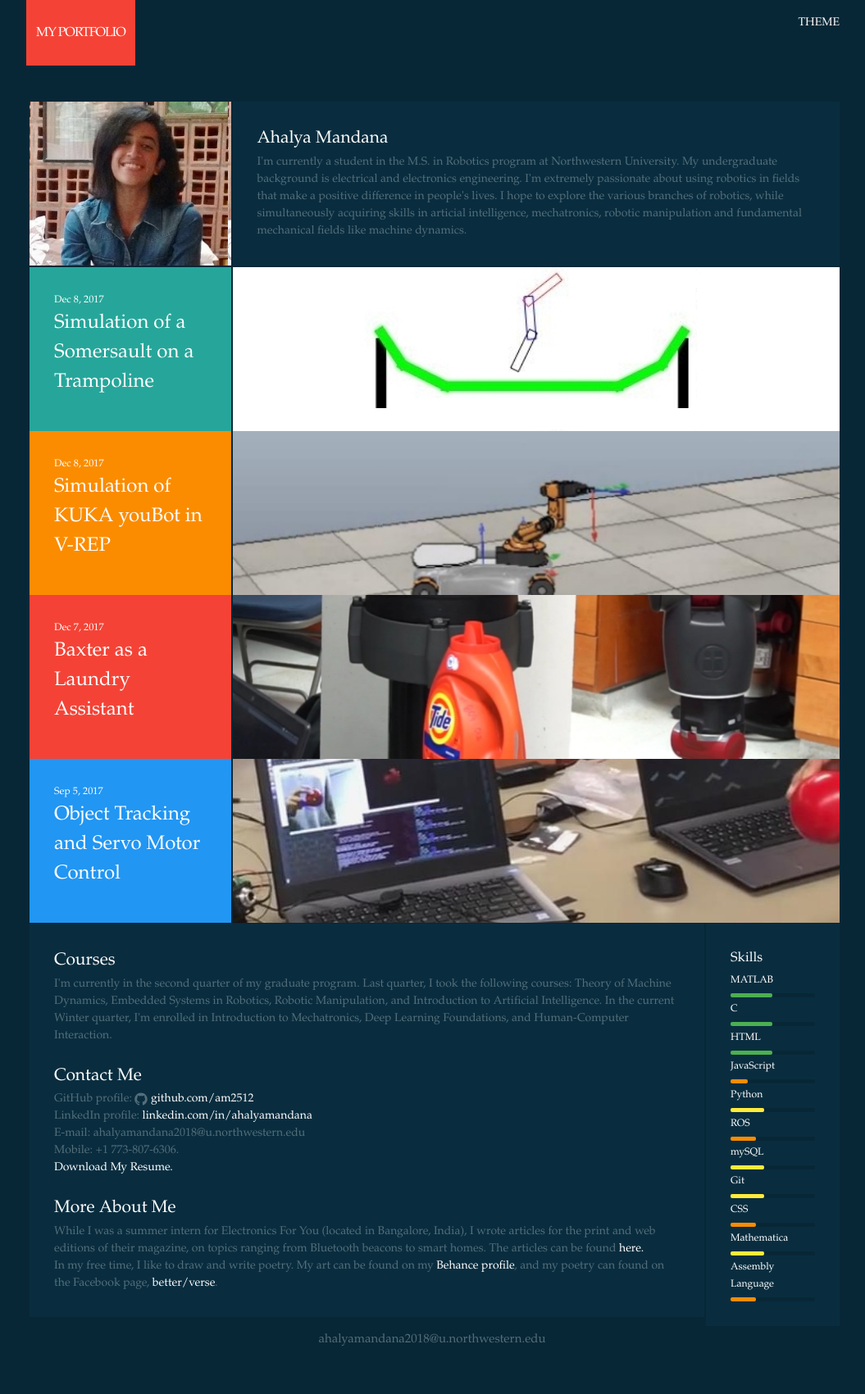
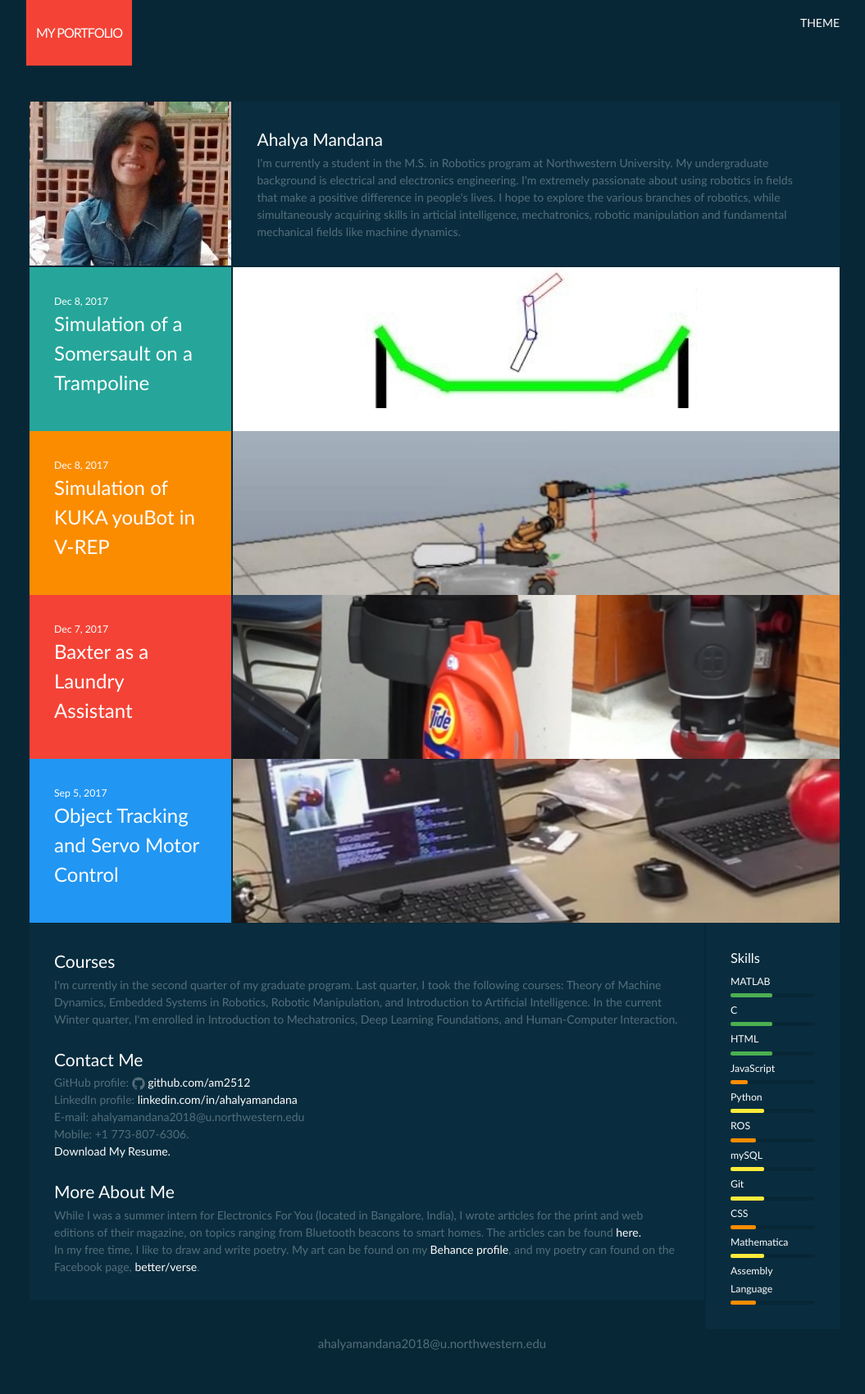
Before and after one commit to am2512/am2512.github.io, a Jekyll site: the page built from index.html, in a window 1280 px wide. Shown: the whole page at 82% size, without its empty margins (112-1167 px from the left). Built offline with Jekyll 4.4.1, drawn with Linux system fonts in a browser that asks for light colours.

Commit message:
Editing font family

```diff
--- a/css/main.scss
+++ b/css/main.scss
@@ -6,7 +6,7 @@
 
 
 // Our variables
-$base-font-family: "Palatino Linotype", "Book Antiqua", Palatino, sans-serif;
+$base-font-family: "Trebuchet MS", Helvetica, sans-serif;
 $base-font-size:   14px;
 $base-font-weight: 100;
 $small-font-size:  $base-font-size * 0.875;
```
